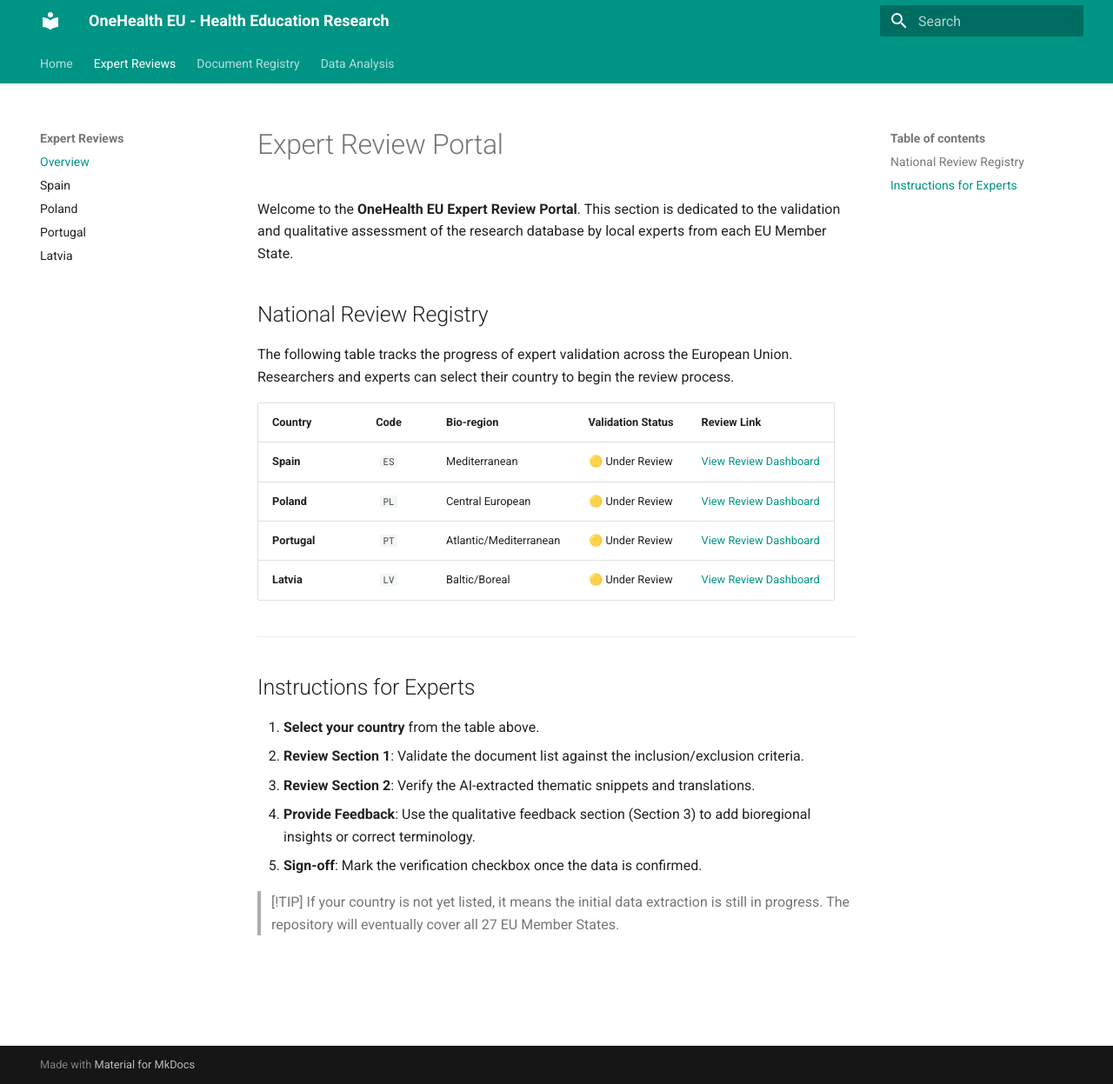
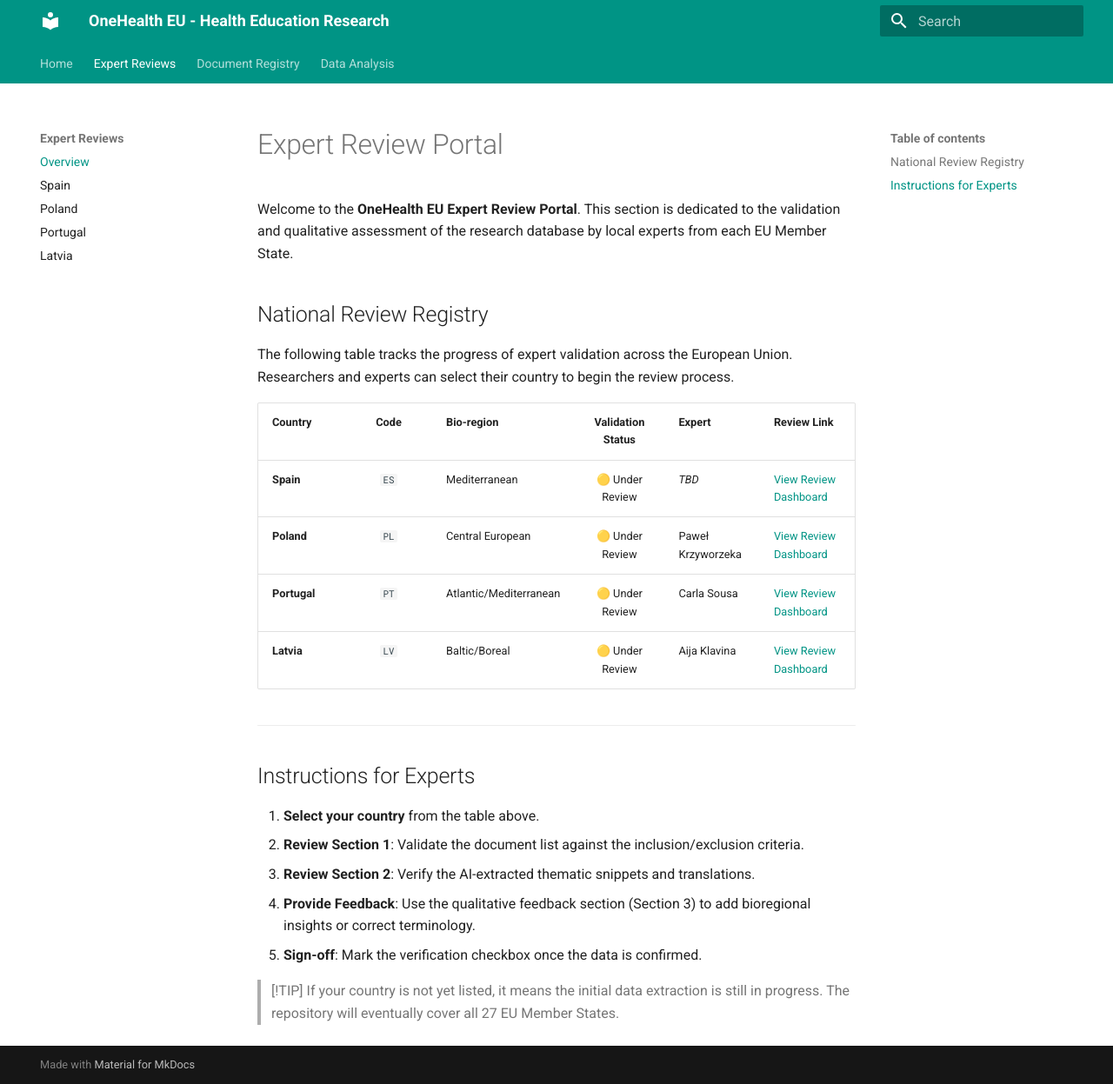
Before and after one commit to krzyworzeka-svg/EU-Health-Ed-Repository, an MkDocs documentation site: the page built from docs/reviews/index.md, in a window 1280 px wide and 1247 px high. Shown: the whole window at 87% size. Built offline with MkDocs 1.6.1 and Material for MkDocs 9.7.7, drawn with Linux system fonts in a browser that asks for light colours.

Commit message:
docs: add country experts and authors (CRediT) across architecture

```diff
--- a/docs/reviews/index.md
+++ b/docs/reviews/index.md
@@ -6,12 +6,12 @@ Welcome to the **OneHealth EU Expert Review Portal**. This section is dedicated
 
 The following table tracks the progress of expert validation across the European Union. Researchers and experts can select their country to begin the review process.
 
-| Country | Code | Bio-region | Validation Status | Review Link |
-| :--- | :---: | :--- | :---: | :--- |
-| **Spain** | `ES` | Mediterranean | 🟡 Under Review | [View Review Dashboard](ES.md) |
-| **Poland** | `PL` | Central European | 🟡 Under Review | [View Review Dashboard](PL.md) |
-| **Portugal** | `PT` | Atlantic/Mediterranean | 🟡 Under Review | [View Review Dashboard](PT.md) |
-| **Latvia** | `LV` | Baltic/Boreal | 🟡 Under Review | [View Review Dashboard](LV.md) |
+| Country | Code | Bio-region | Validation Status | Expert | Review Link |
+| :--- | :---: | :--- | :---: | :--- | :--- |
+| **Spain** | `ES` | Mediterranean | 🟡 Under Review | *TBD* | [View Review Dashboard](ES.md) |
+| **Poland** | `PL` | Central European | 🟡 Under Review | Paweł Krzyworzeka | [View Review Dashboard](PL.md) |
+| **Portugal** | `PT` | Atlantic/Mediterranean | 🟡 Under Review | Carla Sousa | [View Review Dashboard](PT.md) |
+| **Latvia** | `LV` | Baltic/Boreal | 🟡 Under Review | Aija Klavina | [View Review Dashboard](LV.md) |
 
 ---
 
```
Also changed, not shown: docs/reviews/LV.md (+1 -1 lines), docs/reviews/PL.md (+1 -1 lines), docs/reviews/PT.md (+1 -1 lines), streamlit_app.py (+9 -0 lines), 1 other file.
